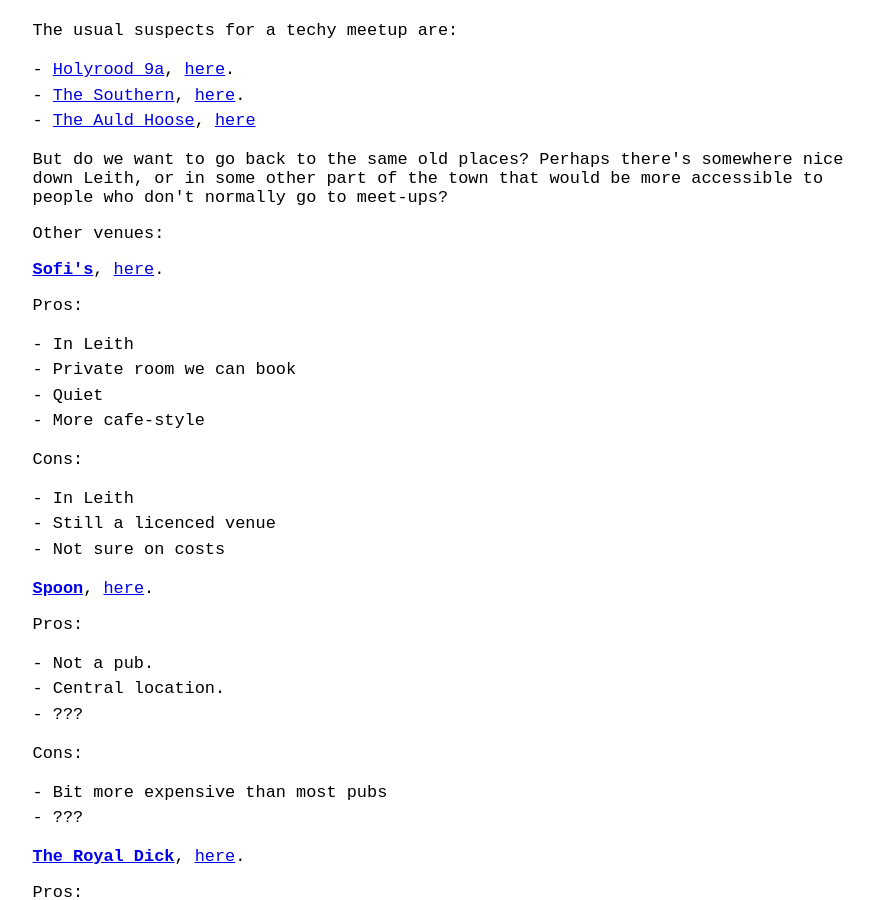
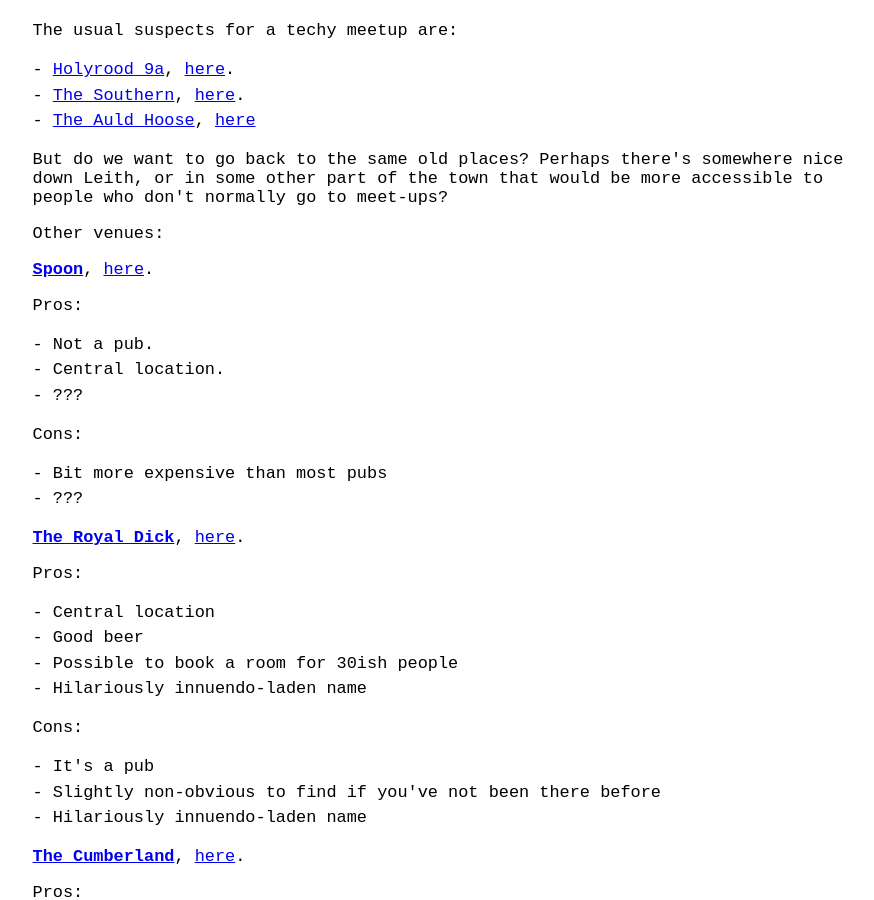
Before and after one commit to computeranonymous/computer, a Jekyll site: the page built from uk_edinburgh.html, in a window 1280 px wide and 900 px high, scrolled down 930 px. Shown: the whole window, without its empty margins (185-1059 px from the left). Built offline with Jekyll 4.4.1, drawn with Linux system fonts in a browser that asks for light colours.

Commit message:
Sofi's room is apparently way too small.

```diff
--- a/uk_edinburgh.html
+++ b/uk_edinburgh.html
@@ -52,21 +52,6 @@
       <p>But do we want to go back to the same old places? Perhaps there's somewhere nice down Leith, or in some other part of the town that would be more accessible to people who don't normally go to meet-ups?</p>
 
       <p>Other venues:</p>
-
-      <p><strong><a href="http://www.bodabar.com/sofis/">Sofi's</a></strong>, <a href="https://maps.google.com/maps?q=65+Henderson+Street+Edinburgh,+EH6+6ED&num=50&safe=off&client=safari&hnear=63-65+Henderson+St,+Edinburgh+EH6+6ED,+United+Kingdom&t=m&z=16">here</a>.</p>
-      <p>Pros:</p>
-      <ul>
-        <li>In Leith</li>
-        <li>Private room we can book</li>
-        <li>Quiet</li>
-        <li>More cafe-style</li>
-      </ul>
-      <p>Cons:</p>
-      <ul>
-        <li>In Leith</li>
-        <li>Still a licenced venue</li>
-        <li>Not sure on costs</li>
-      </ul>
 
       <p><strong><a href="http://www.spoonedinburgh.co.uk">Spoon</a></strong>, <a href="https://maps.google.com/maps?q=6a+Nicolson+Street,+Edinburgh+EH8+9DH&amp;client=safari&amp;oe=UTF-8&amp;hnear=6A+Nicolson+St,+Edinburgh,+Midlothian+EH8+9DH,+United+Kingdom&amp;t=m&amp;z=16">here</a>.</p>
       <p>Pros:</p>
```
